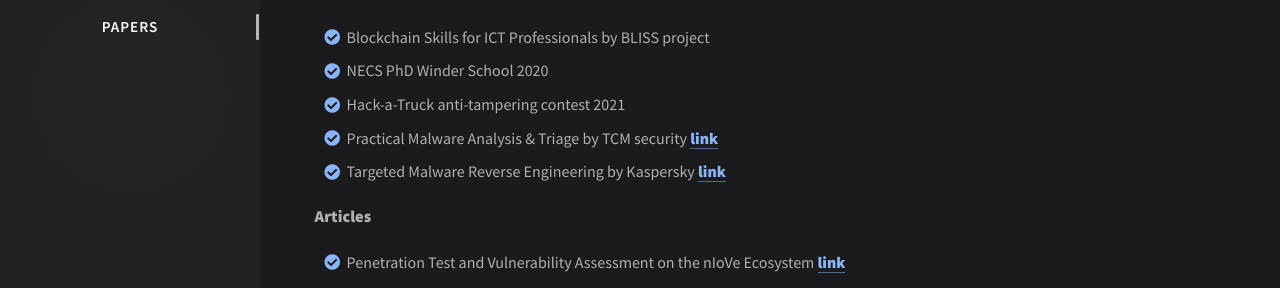
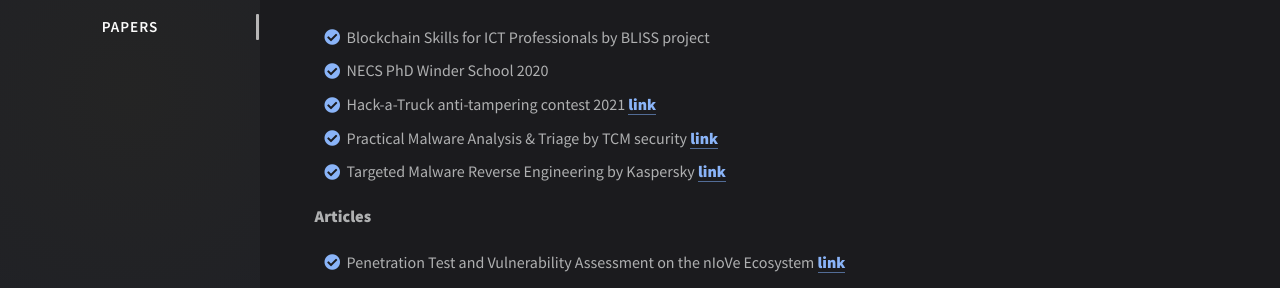
Before and after one commit to MikeAnast/MikeAnast.github.io, a Jekyll site: the page built from _tabs/archives.md, in a window 1280 px wide. Shown: the part 355-643 px from the top of the page. Built offline with Jekyll 4.4.1, drawn with Linux system fonts in a browser that asks for light colours; nearby versions of some CDN libraries; comment, search, counter and statistics services are not loaded.

Commit message:
Update archives.md

```diff
--- a/_tabs/archives.md
+++ b/_tabs/archives.md
@@ -13,7 +13,7 @@ order: 3
 **Certifications**
 - [x] Blockchain Skills for ICT Professionals by BLISS project
 - [x] NECS PhD Winder School 2020
-- [x] Hack-a-Truck anti-tampering contest 2021
+- [x] Hack-a-Truck anti-tampering contest 2021 [**link**](https://drive.google.com/file/d/1hbMrx_OKaC9syo2TjrrFdt3gXofse6m3/view?usp=sharing)
 - [x] Practical Malware Analysis & Triage by TCM security [**link**](https://drive.google.com/file/d/1Idr_ZKl4swBAdqoaHO02CoefTPylFLtC/view?usp=sharing)
 - [x] Targeted Malware Reverse Engineering by Kaspersky [**link**](https://drive.google.com/file/d/1sFRlIstQZvsQWHgOj82Ua84STQjTpTJe/view?usp=sharing)
 
```
